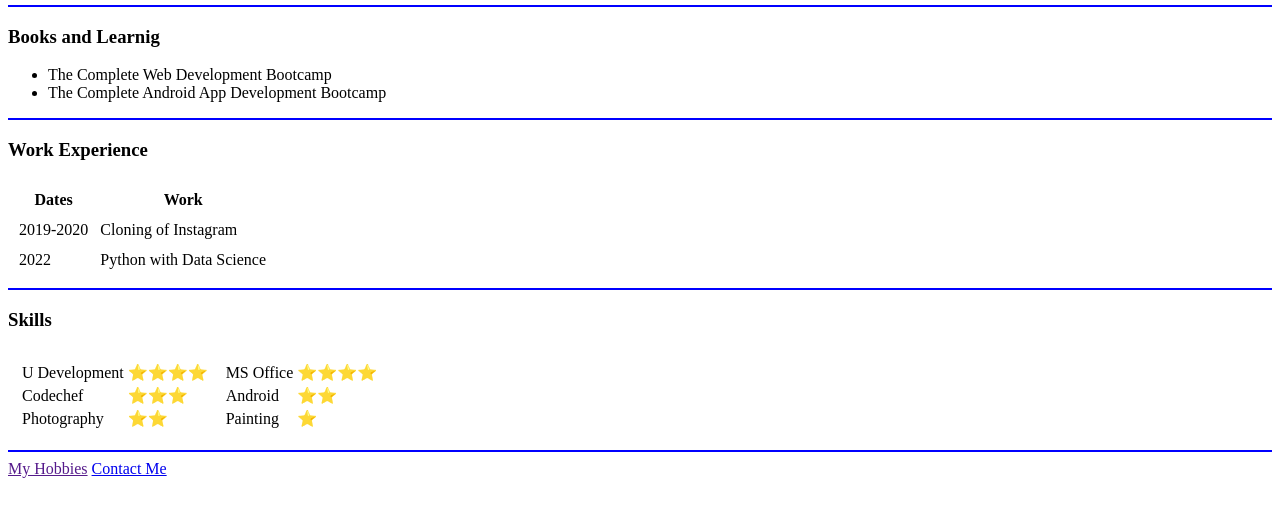
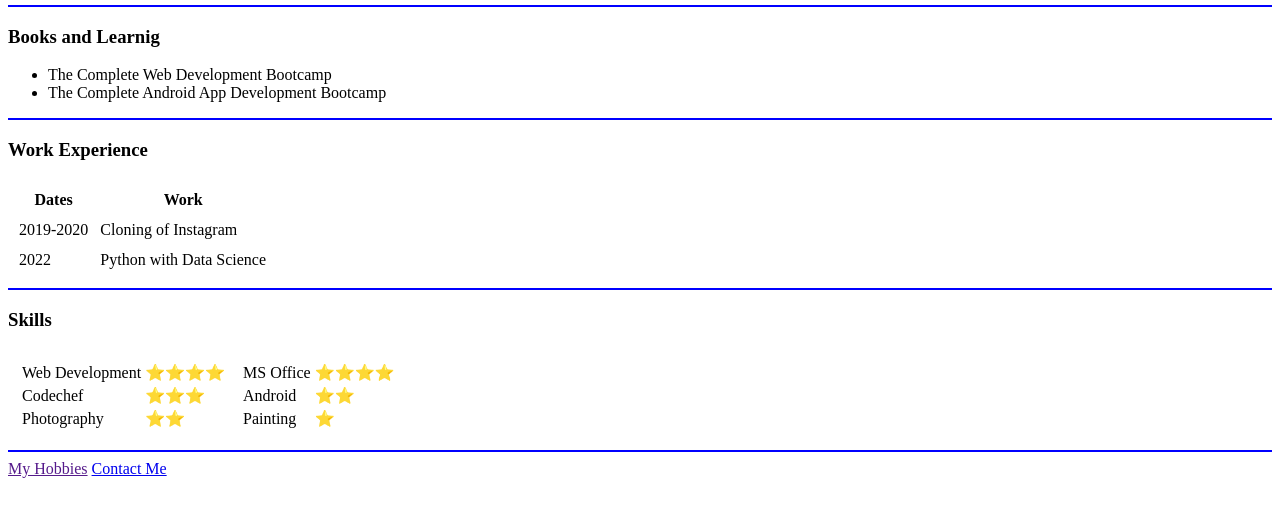
Before and after one commit to github-usman/cv, a plain HTML site: page index.html in a window 1280 px wide. Shown: the part 207-724 px from the top of the page. Drawn offline with Linux system fonts and the light colour scheme.

Commit message:
course wrong

```diff
--- a/index.html
+++ b/index.html
@@ -58,7 +58,7 @@
         <td>
           <table>
             <tr>
-              <td>U Development</td>
+              <td>Web Development</td>
               <td>⭐⭐⭐⭐</td>
             </tr>
             <tr>
```
